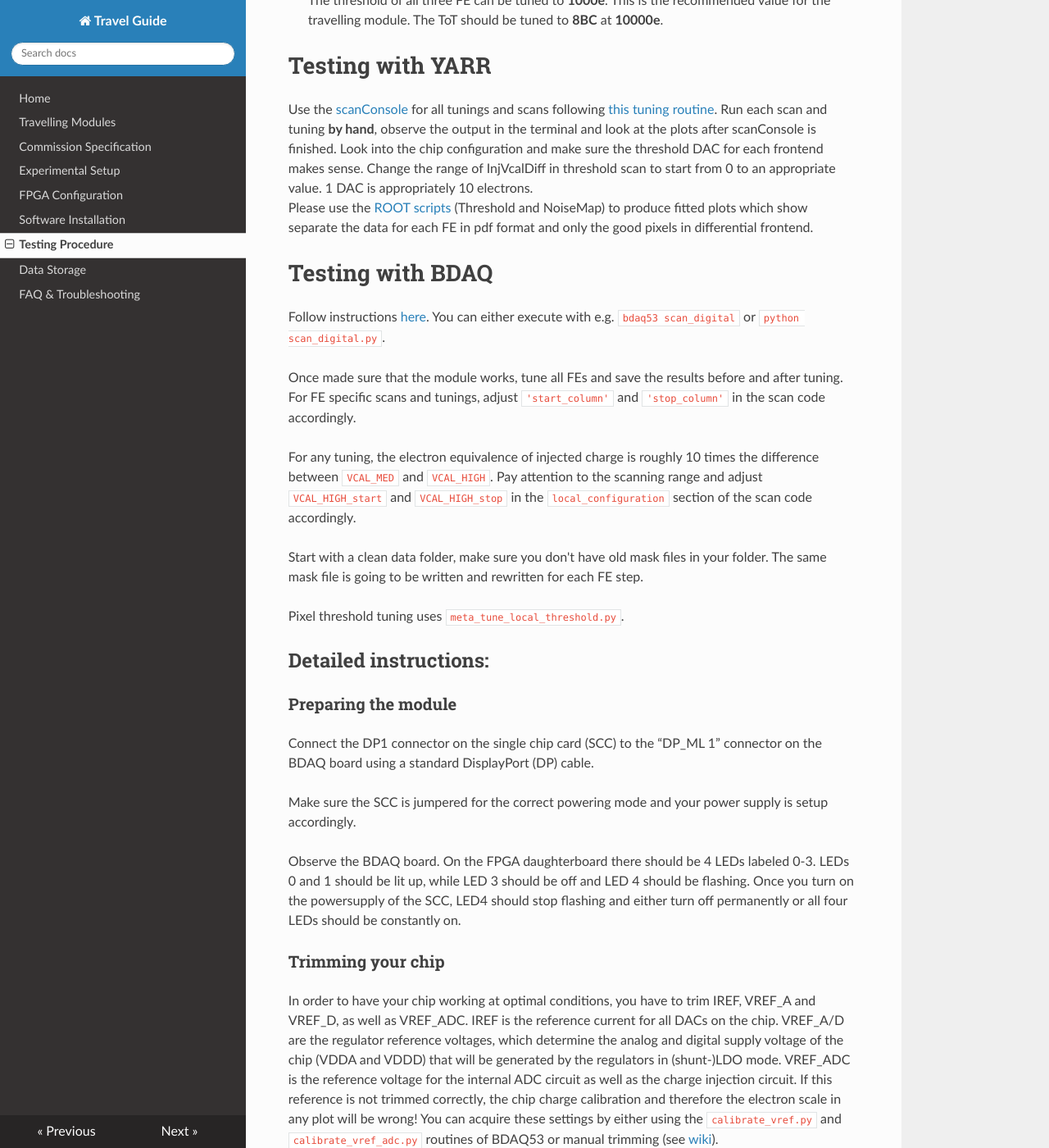
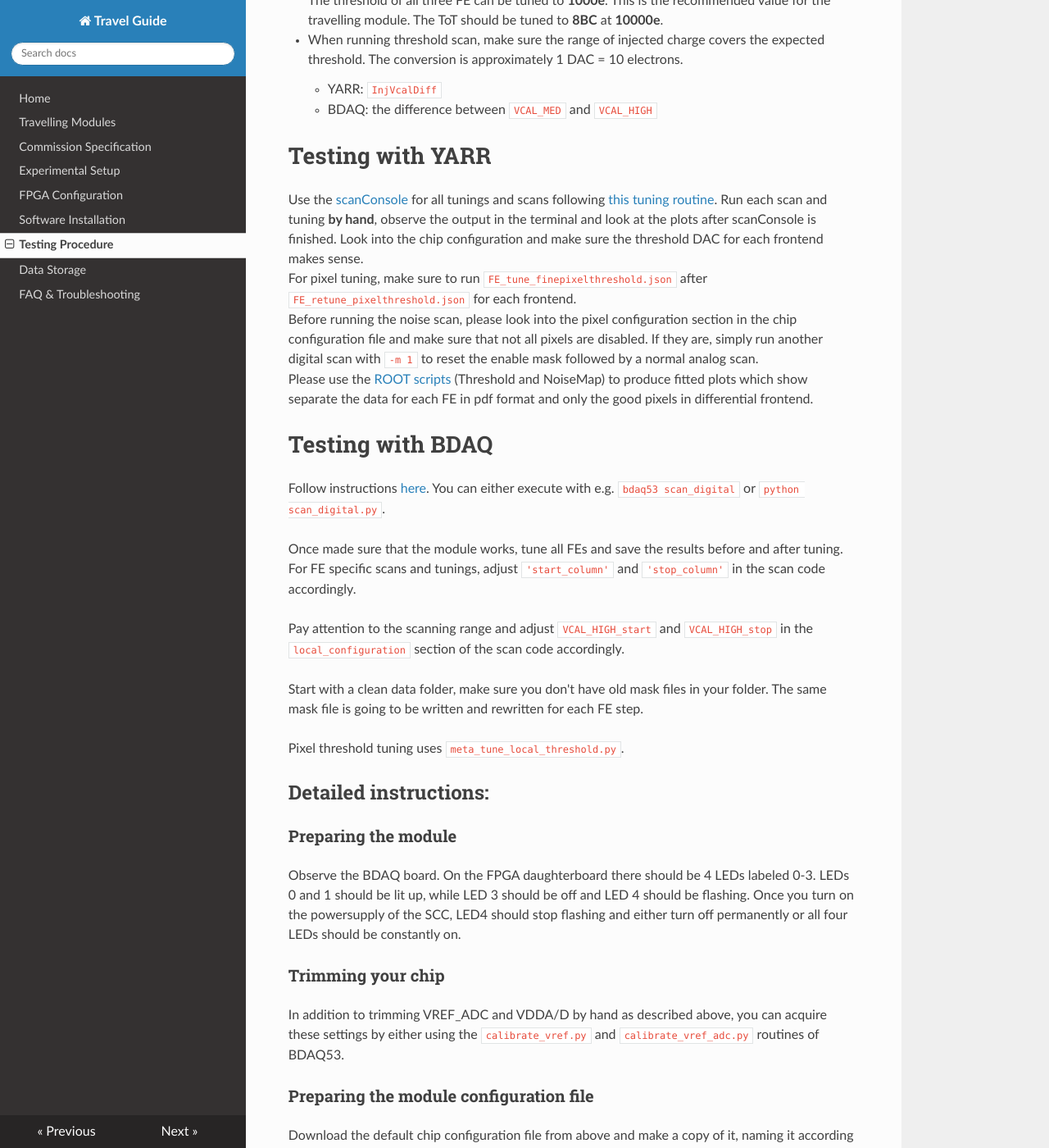
Before and after one commit to lime86/TravellingModule, an MkDocs documentation site: the page built from docs/procedure.md, in a window 1280 px wide and 1400 px high, scrolled down 1781 px. Shown: the whole window at 82% size. Built offline with MkDocs 1.6.1, drawn with Linux system fonts in a browser that asks for light colours; nearby versions of some CDN libraries; old or Windows-style settings are respelled for this version of MkDocs; some of the changed text lies outside the part shown.

Commit message:
squash bdaq instructions, move stuff to general description

```diff
--- a/docs/procedure.md
+++ b/docs/procedure.md
@@ -29,8 +29,8 @@ The probing points on the SCC are shown below.
 	adjust the 4-bit IREF TRIM jumpers. Remember to put back the IREF IO jumper for operation.
 
 -	Measure **VDDA** and **VDDD** on the SCC and set them to **1.2V** in the according entries in the chip configuration file.
-	- For YARR: change ``SldoAnalogTrim`` and ``SldoDigitalTrim``. If you still get ``data not valid`` errors, adjust VDDA to a value that this error disappears. More information in [FAQ & Troubleshooting](../troubleshooting).
-	- For BDAQ: change ``VREF_A_TRIM`` and ``VREF_D_TRIM``.
+	- YARR: change ``SldoAnalogTrim`` and ``SldoDigitalTrim``. If you still get ``data not valid`` errors, adjust VDDA to a value that this error disappears. More information in [FAQ & Troubleshooting](../troubleshooting).
+	- BDAQ: change ``VREF_A_TRIM`` and ``VREF_D_TRIM``.
 
 -	All three FE on the RD53A module is advised to be tuned. The tuning
 	protocol is shown below.
@@ -38,14 +38,18 @@ The probing points on the SCC are shown below.
 	**1000e**. This is the recommended value for the travelling module. The ToT
 	should be tuned to **8BC** at **10000e**.
 
+-	When running threshold scan, make sure the range of injected charge covers the expected threshold. The conversion is approximately 1 DAC = 10 electrons.
+	- YARR: ``InjVcalDiff``
+	- BDAQ: the difference between ``VCAL_MED`` and ``VCAL_HIGH``
 
 Testing with YARR
 =====================
 
 Use the [scanConsole](https://yarr.readthedocs.io/en/latest/scanconsole) for all tunings and scans following [this tuning routine](https://yarr.readthedocs.io/en/latest/rd53a#tuning-routine).
-Run each scan and tuning **by hand**, observe the output in the terminal and look at the plots after scanConsole is finished. Look into the chip configuration and make sure the threshold DAC for each frontend makes sense. Change the range of InjVcalDiff in threshold scan to start from 0 to an appropriate value. 1 DAC is appropriately 10 electrons.
+Run each scan and tuning **by hand**, observe the output in the terminal and look at the plots after scanConsole is finished. Look into the chip configuration and make sure the threshold DAC for each frontend makes sense.
+For pixel tuning, make sure to run ``FE_tune_finepixelthreshold.json`` after ``FE_retune_pixelthreshold.json`` for each frontend.
+Before running the noise scan, please look into the pixel configuration section in the chip configuration file and make sure that not all pixels are disabled. If they are, simply run another digital scan with ``-m 1`` to reset the enable mask followed by a normal analog scan.
 Please use the [ROOT scripts](https://yarr.readthedocs.io/en/latest/rootscripts) (Threshold and NoiseMap) to produce fitted plots which show separate the data for each FE in pdf format and only the good pixels in differential frontend.
-
 
 Testing with BDAQ
 =====================
@@ -60,9 +64,7 @@ and save the results before and after tuning. For FE specific scans and
 tunings, adjust ``'start_column'`` and ``'stop_column'`` in the scan code
 accordingly.
 
-For any tuning, the electron equivalence of injected charge is roughly
-10 times the difference between ``VCAL_MED`` and ``VCAL_HIGH``. Pay
-attention to the scanning range and adjust `VCAL_HIGH_start` and
+Pay attention to the scanning range and adjust `VCAL_HIGH_start` and
 ``VCAL_HIGH_stop`` in the ``local_configuration`` section of the scan code
 accordingly.
 
@@ -78,17 +80,12 @@ Detailed instructions:
 
 ### Preparing the module
 
-Connect the DP1 connector on the single chip card (SCC) to the “DP_ML 1”
-connector on the BDAQ board using a standard DisplayPort (DP) cable.
+Observe the BDAQ board. On the FPGA daughterboard there should be 4 LEDs labeled 0-3. LEDs 0 and 1 should be lit up, while LED 3 should be off and LED 4 should be flashing. Once you turn on the powersupply of the SCC, LED4 should stop flashing and either turn off permanently or all four LEDs should be constantly on.
 
-Make sure the SCC is jumpered for the correct powering mode and your power supply
-is setup accordingly.
-
-Observe the BDAQ board. On the FPGA daughterboard there should be 4 LEDs labeled 0-3. LEDs 0 and 1 should be lit up, while LED 3 should be off and LED 4 should be flashing. Once you turn on the powersupply of the SCC, LED4 should stop flashing and either turn off permanently or all four LEDs should be constantly on.
 
 ### Trimming your chip
 
-In order to have your chip working at optimal conditions, you have to trim IREF, VREF_A and VREF_D, as well as VREF_ADC. IREF is the reference current for all DACs on the chip. VREF_A/D are the regulator reference voltages, which determine the analog and digital supply voltage of the chip (VDDA and VDDD) that will be generated by the regulators in (shunt-)LDO mode. VREF_ADC is the reference voltage for the internal ADC circuit as well as the charge injection circuit. If this reference is not trimmed correctly, the chip charge calibration and therefore the electron scale in any plot will be wrong! You can acquire these settings by either using the ``calibrate_vref.py`` and ``calibrate_vref_adc.py`` routines of BDAQ53 or manual trimming (see [wiki]( https://gitlab.cern.ch/silab/bdaq53/wikis/User-guide/Trimming-VREF)).
+In addition to trimming VREF_ADC and VDDA/D by hand as described above, you can acquire these settings by either using the ``calibrate_vref.py`` and ``calibrate_vref_adc.py`` routines of BDAQ53.
 
 
 ### Preparing the module configuration file
@@ -106,6 +103,7 @@ Create a directory on your PC that will be used for all BDAQ53 output files. Ope
 - Make sure, chip_configuration is set to ``‘auto’``.
 
 Copy the configuration file you downloaded or created in the previous step to the output directory. This way, the configuration file is used for the very first scan. After that, the configuration is passed through consecutive scans.
+
 
 ## Testing the setup
 To make sure everything works as expected, test the setup by changing to ``bdaq53/bdaq53/scans`` and opening ``scan_digital.py``. Verify that the region of interest is defined as
@@ -152,6 +150,7 @@ accordingly in the code):
 
 -	threshold scan
 -	ToT scan
+-	noise scan
 
 Post processing
 ---------------
```
Also changed, not shown: docs/expsetup.md (+2 -2 lines).
